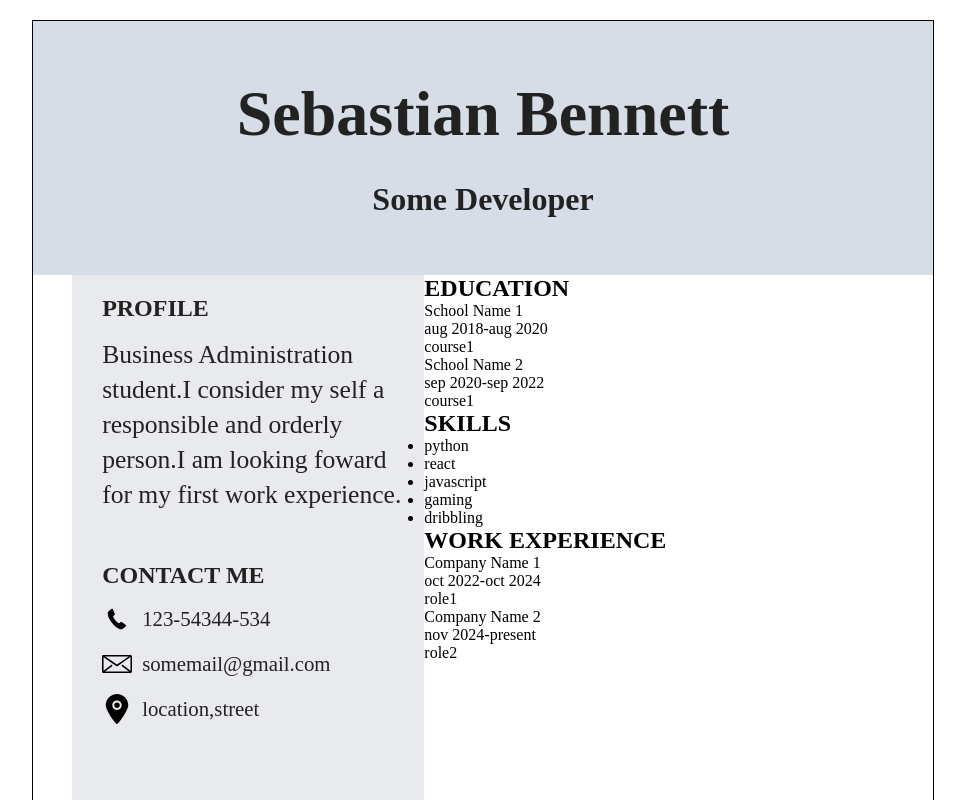
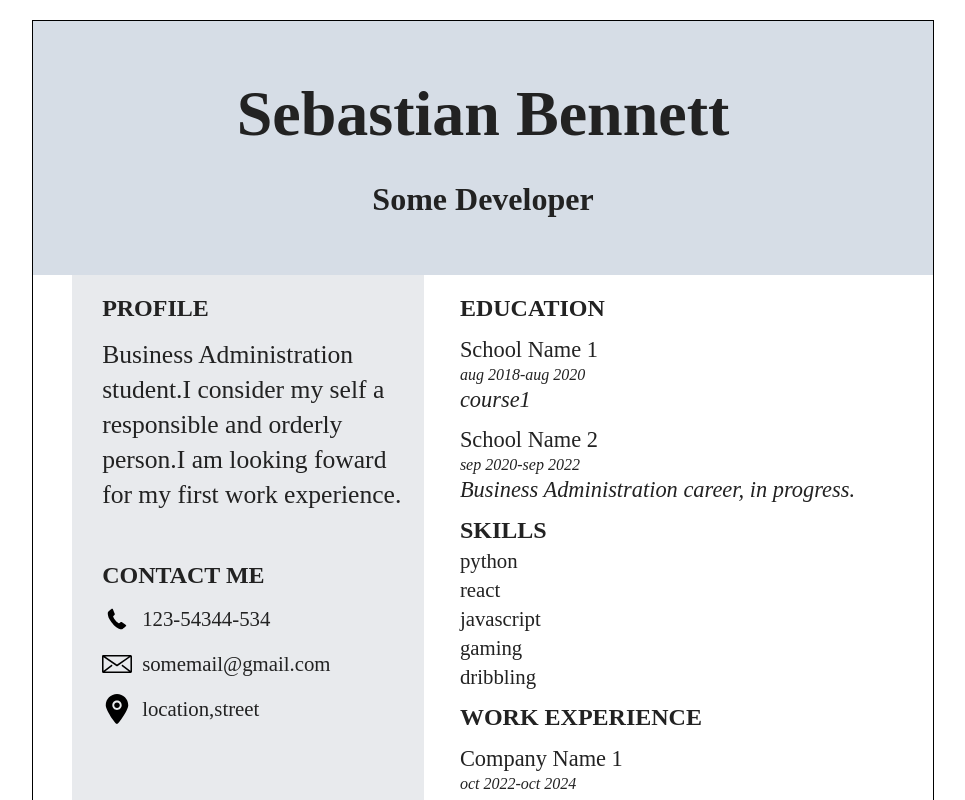
Before and after one commit to sinan-894/cv-app, a React (Vite) app: page / in a window 1280 px wide. Shown: the top 800 px of the page, without its empty margins (157-1122 px from the left). Built offline with nearby package versions, Linux system fonts and the light colour scheme.

Commit message:
Style work and education section

```diff
--- a/src/components.jsx
+++ b/src/components.jsx
@@ -292,11 +292,11 @@ function Resume({data}){
             </section>
             <section className="work-education">
                 <div className="education">
-                    <h1>EDUCATION</h1>
+                    <h2 className="section-header">EDUCATION</h2>
                     {data.educationList.map(e=>(
                         <div className="education-details">
                             <p className="school">{data[e].schoolName}</p>
-                            <p className="education-date">
+                            <p className="date">
                                 {data[e].startDateEducation}-{data[e].endDateEducation}
                             </p>
                             <p className="course">{data[e].course}</p>
@@ -304,7 +304,7 @@ function Resume({data}){
                     ))}
                 </div>
                 <div className="skills">
-                    <h1>SKILLS</h1>
+                    <h2 className="section-header">SKILLS</h2>
                     <ul>
                         {data.skillList.map(s=>(
                             <li>{s}</li>
@@ -312,11 +312,11 @@ function Resume({data}){
                     </ul>
                 </div>
                 <div className="work">
-                    <h1>WORK EXPERIENCE</h1>
+                    <h2 className="section-header">WORK EXPERIENCE</h2>
                     {data.workList.map(w=>(
                         <div className="work-details">
                             <p className="company-name">{data[w].companyName}</p>
-                            <p className="work-date">
+                            <p className="date">
                                 {data[w].startDateWork}-{data[w].endDateWork}
                             </p>
                             <p className="role">{data[w].role}</p>
--- a/src/resume-template.css
+++ b/src/resume-template.css
@@ -4,7 +4,9 @@
     margin: 0px;
     padding: 0px;
 }
-
+ul {
+    list-style-type: none;
+  }
 /* header */
 .resume-main{
     width:900px;
@@ -73,3 +75,40 @@
 
 
 /* work and education */
+
+.work-education{
+    color: var(--text-color);
+    margin-left: 7%;
+    margin-top: 4%;
+}
+
+.school,.company-name{
+    font-size: 1.4em;
+    font-weight: 500;
+}
+
+.role,.course{
+    font-size: 1.4em;
+    font-style: italic;
+    font-weight: lighter;
+}
+
+
+.date{
+    font-size: 1.0em;
+    font-style: italic;
+}
+
+.skills li{
+    font-size: 1.3em;
+    margin-top: 5px;
+}
+
+.education-details,.work-details{
+    margin-top: 15px;
+    line-height: 25px;
+}
+
+.education,.skills{
+    margin-bottom: 15px;
+}
--- a/src/test-data.js
+++ b/src/test-data.js
@@ -16,7 +16,7 @@ export  const data = {
     },
     'E-2':{
         schoolName:'School Name 2',
-        course:'course1',
+        course:'Business Administration career, in progress.',
         startDateEducation:'sep 2020',
         endDateEducation:'sep 2022'
     },
```
